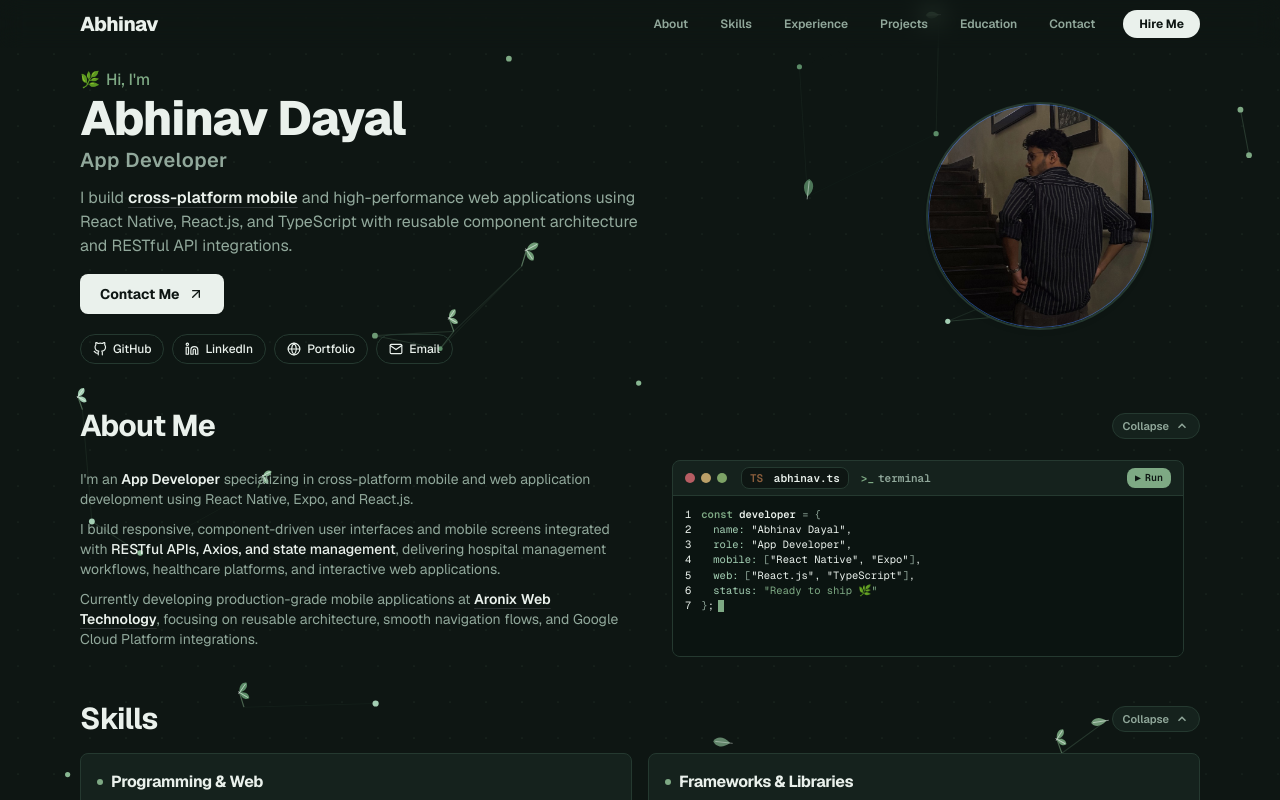
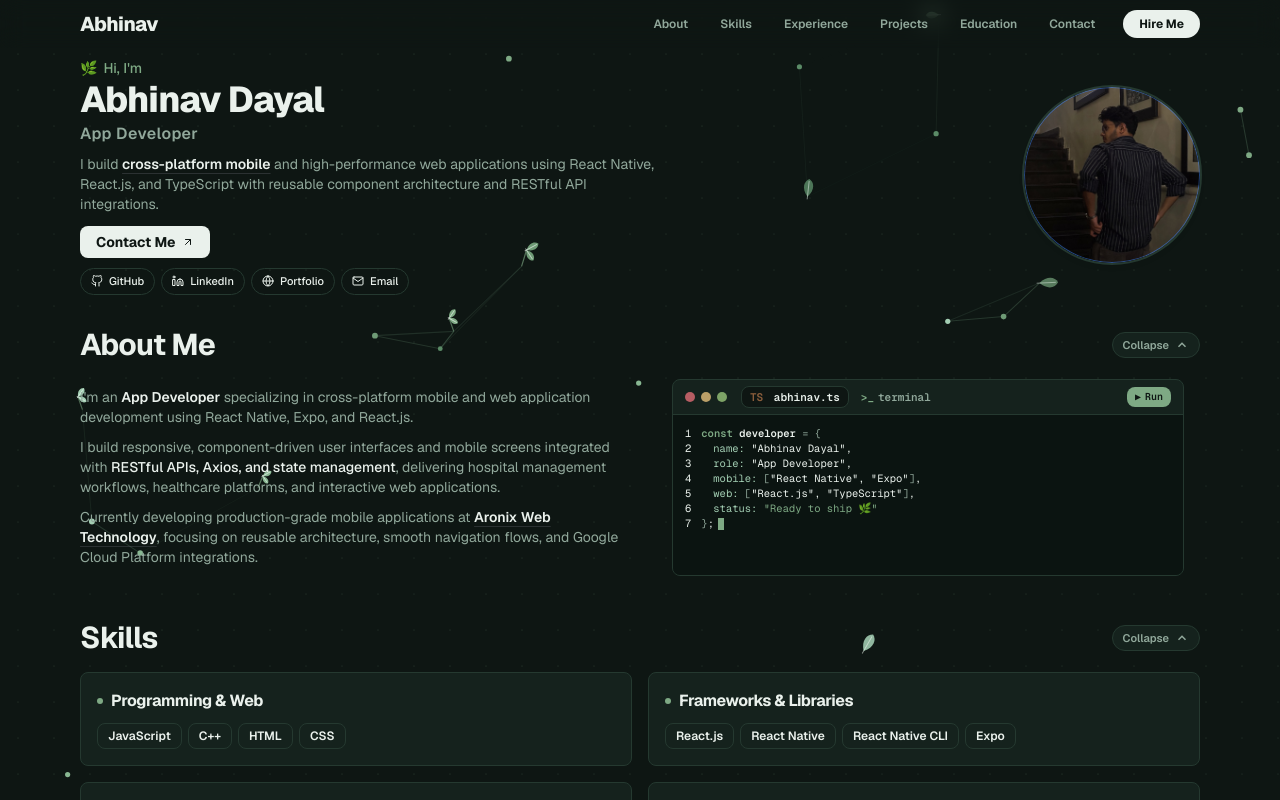
Before and after one commit to AbhinavXDayal/Portfolio, a React (Vite) app: page / in a window 1280 px wide. Shown: the top 800 px of the page. Built offline with nearby package versions, Linux system fonts and the light colour scheme.

Commit message:
Make Hero section vertically smaller and compact with reduced padding, smaller PFP, and tighter margins

```diff
--- a/src/components/sections/Hero.tsx
+++ b/src/components/sections/Hero.tsx
@@ -11,21 +11,21 @@ export const Hero: React.FC = () => {
   return (
     <section
       id="hero"
-      className="w-full flex items-center justify-center relative bg-transparent text-[var(--foreground)] overflow-hidden pt-3 pb-4 sm:pt-5 sm:pb-6"
+      className="w-full flex items-center justify-center relative bg-transparent text-[var(--foreground)] overflow-hidden pt-1 pb-2 sm:pt-2 sm:pb-3"
     >
-      <div className="relative z-10 w-full max-w-6xl mx-auto px-4 flex flex-col-reverse lg:flex-row items-center justify-between gap-6 lg:gap-10">
+      <div className="relative z-10 w-full max-w-6xl mx-auto px-4 flex flex-col-reverse lg:flex-row items-center justify-between gap-4 lg:gap-8">
         {/* Left Column Content */}
         <div className="max-w-2xl text-center lg:text-left">
-          <p className="text-sm sm:text-base font-medium text-[var(--brand-accent)] mb-0.5 inline-flex items-center gap-1.5">
+          <p className="text-xs sm:text-sm font-medium text-[var(--brand-accent)] mb-0.5 inline-flex items-center gap-1.5">
             <span>🌿</span> Hi, I'm
           </p>
-          <h1 className="text-3xl sm:text-4xl lg:text-5xl font-extrabold tracking-tight mb-1 text-[var(--foreground)]">
+          <h1 className="text-2xl sm:text-3xl lg:text-4xl font-extrabold tracking-tight mb-0.5 text-[var(--foreground)]">
             Abhinav Dayal
           </h1>
-          <h2 className="text-base sm:text-xl font-semibold text-[var(--muted-foreground)] mb-3 tracking-wide">
+          <h2 className="text-sm sm:text-base font-semibold text-[var(--muted-foreground)] mb-2 tracking-wide">
             App Developer
           </h2>
-          <p className="text-xs sm:text-sm md:text-base text-[var(--muted-foreground)] mb-4 leading-relaxed max-w-xl">
+          <p className="text-xs sm:text-sm text-[var(--muted-foreground)] mb-3 leading-snug max-w-xl">
             I build{" "}
             <span className="text-[var(--foreground)] font-semibold underline decoration-zinc-500/30 underline-offset-4">
               cross-platform mobile
@@ -35,15 +35,15 @@ export const Hero: React.FC = () => {
             integrations.
           </p>
 
-          {/* Action Buttons */}
-          <div className="flex flex-wrap items-center justify-center lg:justify-start gap-3 mb-5">
+          {/* Action Buttons & Social Links */}
+          <div className="flex flex-wrap items-center justify-center lg:justify-start gap-2.5 mb-2.5">
             <a
               href="#contact"
               onClick={(e) => {
                 e.preventDefault();
                 scrollToContact();
               }}
-              className="bg-[var(--primary)] text-[var(--primary-foreground)] font-bold px-5 py-2.5 rounded-[var(--radius)] text-sm hover:opacity-90 transition-all shadow-sm inline-flex items-center gap-2 cursor-pointer"
+              className="bg-[var(--primary)] text-[var(--primary-foreground)] font-bold px-4 py-1.5 rounded-[var(--radius)] text-xs sm:text-sm hover:opacity-90 transition-all shadow-xs inline-flex items-center gap-1.5 cursor-pointer"
             >
               Contact Me{" "}
               <svg
@@ -53,7 +53,7 @@ export const Hero: React.FC = () => {
                 viewBox="0 0 24 24"
                 strokeLinecap="round"
                 strokeLinejoin="round"
-                className="text-base"
+                className="text-xs"
                 height="1em"
                 width="1em"
                 xmlns="http://www.w3.org/2000/svg"
@@ -65,12 +65,12 @@ export const Hero: React.FC = () => {
           </div>
 
           {/* Social Links Pills */}
-          <div className="flex flex-wrap items-center justify-center lg:justify-start gap-2 text-xs font-medium">
+          <div className="flex flex-wrap items-center justify-center lg:justify-start gap-1.5 text-[11px] font-medium">
             <a
               href="https://github.com/AbhinavXDayal"
               target="_blank"
               rel="noopener noreferrer"
-              className="inline-flex items-center gap-1.5 px-3 py-1.5 rounded-full border border-[var(--border)] bg-[var(--background)]/60 hover:bg-[var(--accent)] hover:border-[var(--foreground)]/40 text-[var(--foreground)] transition-all shadow-xs"
+              className="inline-flex items-center gap-1.5 px-2.5 py-1 rounded-full border border-[var(--border)] bg-[var(--background)]/60 hover:bg-[var(--accent)] hover:border-[var(--foreground)]/40 text-[var(--foreground)] transition-all shadow-2xs"
             >
               <svg
                 stroke="currentColor"
@@ -79,7 +79,7 @@ export const Hero: React.FC = () => {
                 viewBox="0 0 24 24"
                 strokeLinecap="round"
                 strokeLinejoin="round"
-                className="text-sm"
+                className="text-xs"
                 height="1em"
                 width="1em"
                 xmlns="http://www.w3.org/2000/svg"
@@ -92,7 +92,7 @@ export const Hero: React.FC = () => {
               href="https://linkedin.com/in/abhinavxdayal"
               target="_blank"
               rel="noopener noreferrer"
-              className="inline-flex items-center gap-1.5 px-3 py-1.5 rounded-full border border-[var(--border)] bg-[var(--background)]/60 hover:bg-[var(--accent)] hover:border-[var(--foreground)]/40 text-[var(--foreground)] transition-all shadow-xs"
+              className="inline-flex items-center gap-1.5 px-2.5 py-1 rounded-full border border-[var(--border)] bg-[var(--background)]/60 hover:bg-[var(--accent)] hover:border-[var(--foreground)]/40 text-[var(--foreground)] transition-all shadow-2xs"
             >
               <svg
                 stroke="currentColor"
@@ -101,7 +101,7 @@ export const Hero: React.FC = () => {
                 viewBox="0 0 24 24"
                 strokeLinecap="round"
                 strokeLinejoin="round"
-                className="text-sm"
+                className="text-xs"
                 height="1em"
                 width="1em"
                 xmlns="http://www.w3.org/2000/svg"
@@ -116,7 +116,7 @@ export const Hero: React.FC = () => {
               href="https://abhinavxportfolio.vercel.app"
               target="_blank"
               rel="noopener noreferrer"
-              className="inline-flex items-center gap-1.5 px-3 py-1.5 rounded-full border border-[var(--border)] bg-[var(--background)]/60 hover:bg-[var(--accent)] hover:border-[var(--foreground)]/40 text-[var(--foreground)] transition-all shadow-xs"
+              className="inline-flex items-center gap-1.5 px-2.5 py-1 rounded-full border border-[var(--border)] bg-[var(--background)]/60 hover:bg-[var(--accent)] hover:border-[var(--foreground)]/40 text-[var(--foreground)] transition-all shadow-2xs"
             >
               <svg
                 stroke="currentColor"
@@ -125,7 +125,7 @@ export const Hero: React.FC = () => {
                 viewBox="0 0 24 24"
                 strokeLinecap="round"
                 strokeLinejoin="round"
-                className="text-sm"
+                className="text-xs"
                 height="1em"
                 width="1em"
                 xmlns="http://www.w3.org/2000/svg"
@@ -138,7 +138,7 @@ export const Hero: React.FC = () => {
             </a>
             <a
               href="mailto:abhinavxdayal@gmail.com"
-              className="inline-flex items-center gap-1.5 px-3 py-1.5 rounded-full border border-[var(--border)] bg-[var(--background)]/60 hover:bg-[var(--accent)] hover:border-[var(--foreground)]/40 text-[var(--foreground)] transition-all shadow-xs"
+              className="inline-flex items-center gap-1.5 px-2.5 py-1 rounded-full border border-[var(--border)] bg-[var(--background)]/60 hover:bg-[var(--accent)] hover:border-[var(--foreground)]/40 text-[var(--foreground)] transition-all shadow-2xs"
             >
               <svg
                 stroke="currentColor"
@@ -147,7 +147,7 @@ export const Hero: React.FC = () => {
                 viewBox="0 0 24 24"
                 strokeLinecap="round"
                 strokeLinejoin="round"
-                className="text-sm"
+                className="text-xs"
                 height="1em"
                 width="1em"
                 xmlns="http://www.w3.org/2000/svg"
@@ -160,9 +160,9 @@ export const Hero: React.FC = () => {
           </div>
         </div>
 
-        {/* Right Column Profile Avatar */}
-        <div className="relative w-full max-w-xs flex justify-center">
-          <div className="relative w-36 h-36 sm:w-48 sm:h-48 md:w-56 md:h-56 rounded-full overflow-hidden ring-2 ring-[var(--border)] shadow-md transition-all duration-700 ease-out hover:scale-[1.02] hover:ring-[var(--foreground)]/30 group">
+        {/* Right Column Profile Avatar - Compact Dimensions */}
+        <div className="relative w-auto flex justify-center shrink-0">
+          <div className="relative w-28 h-28 sm:w-36 sm:h-36 md:w-44 md:h-44 rounded-full overflow-hidden ring-2 ring-[var(--border)] shadow-md transition-all duration-700 ease-out hover:scale-[1.02] hover:ring-[var(--foreground)]/30 group">
             <img
               src="/portfolio pic.jpeg"
               alt="Abhinav Dayal"
```
Also changed, not shown: src/components/sections/About.tsx (+35 -15 lines), src/components/sections/Contact.tsx (+5 -3 lines), src/components/sections/Projects.tsx (indentation only).
